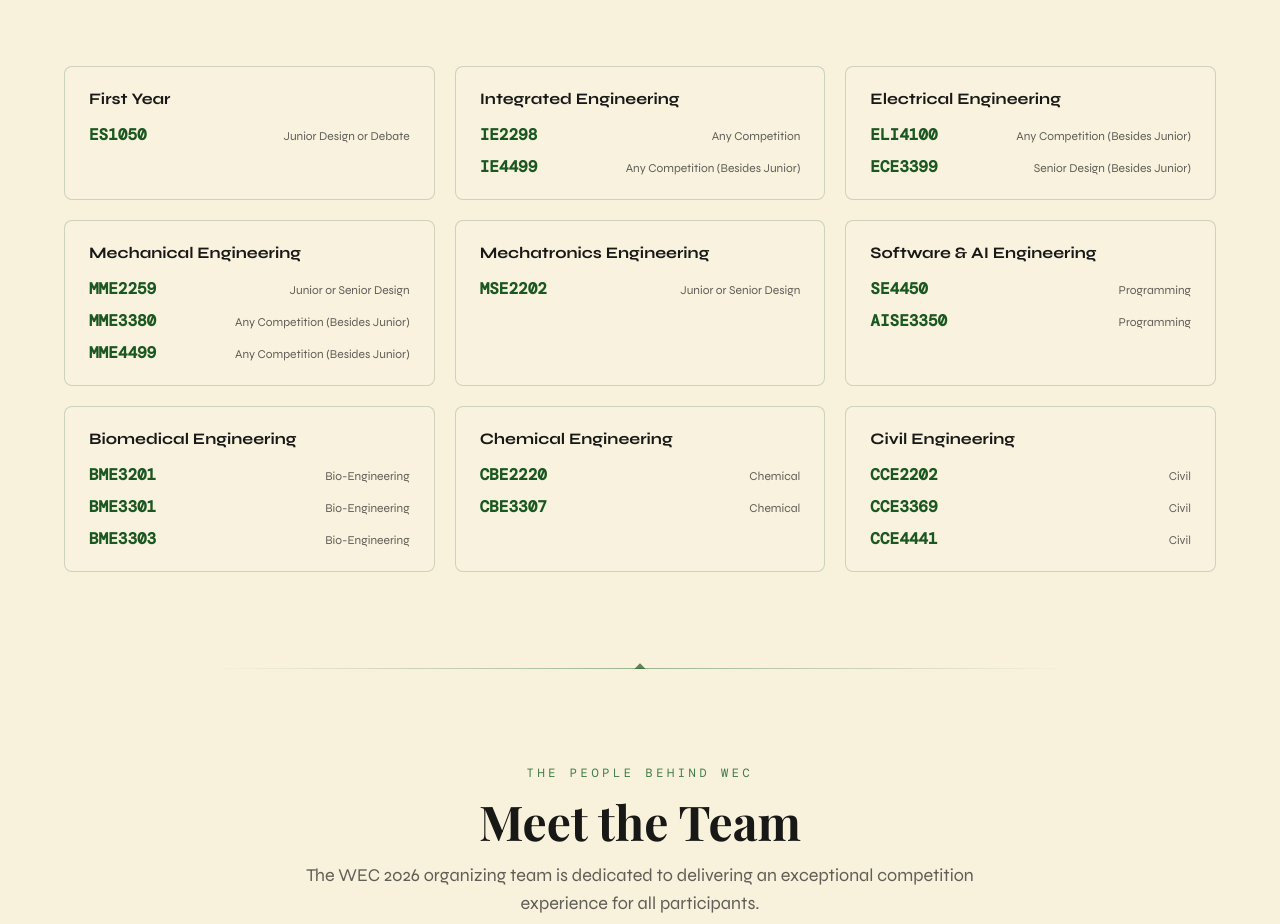
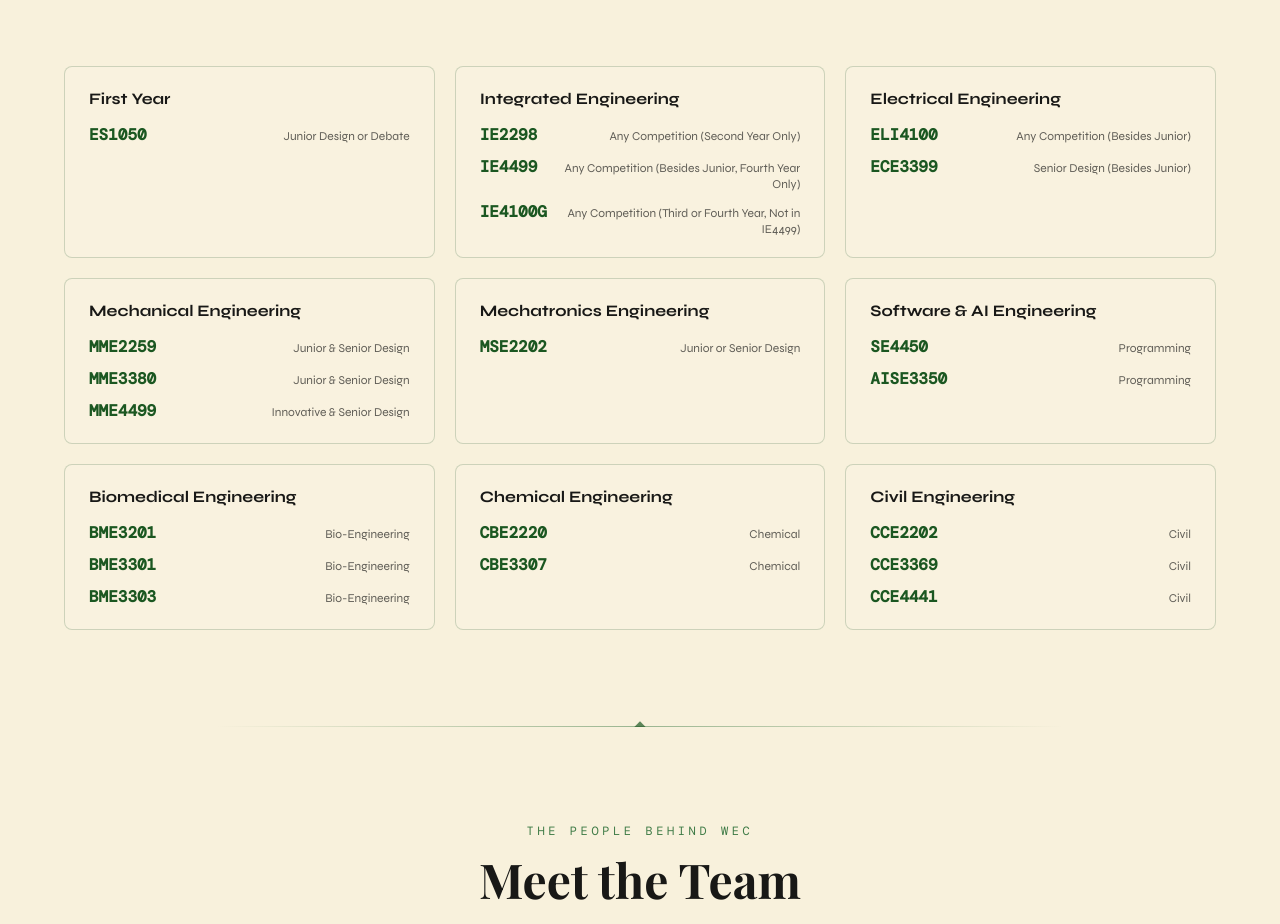
Before and after one commit to Anomaly-E-E/WEC, a React (Vite) app: page / in a window 1280 px wide. Shown: the part 2940-3864 px from the top of the page. Built offline with nearby package versions, Linux system fonts and the light colour scheme; a web font is replaced by a local one.

Commit message:
Update bonus mark courses for Integrated and Mechanical Engineering

```diff
--- a/src/data/bonusMarks.ts
+++ b/src/data/bonusMarks.ts
@@ -18,8 +18,9 @@ export const bonusMarkGroups: BonusMarkGroup[] = [
   {
     discipline: 'Integrated Engineering',
     entries: [
-      { code: 'IE2298', note: 'Any Competition' },
-      { code: 'IE4499', note: 'Any Competition (Besides Junior)' },
+      { code: 'IE2298', note: 'Any Competition (Second Year Only)' },
+      { code: 'IE4499', note: 'Any Competition (Besides Junior, Fourth Year Only)' },
+      { code: 'IE4100G', note: 'Any Competition (Third or Fourth Year, Not in IE4499)' },
     ],
   },
   {
@@ -32,9 +33,9 @@ export const bonusMarkGroups: BonusMarkGroup[] = [
   {
     discipline: 'Mechanical Engineering',
     entries: [
-      { code: 'MME2259', note: 'Junior or Senior Design' },
-      { code: 'MME3380', note: 'Any Competition (Besides Junior)' },
-      { code: 'MME4499', note: 'Any Competition (Besides Junior)' },
+      { code: 'MME2259', note: 'Junior & Senior Design' },
+      { code: 'MME3380', note: 'Junior & Senior Design' },
+      { code: 'MME4499', note: 'Innovative & Senior Design' },
     ],
   },
   {
```
